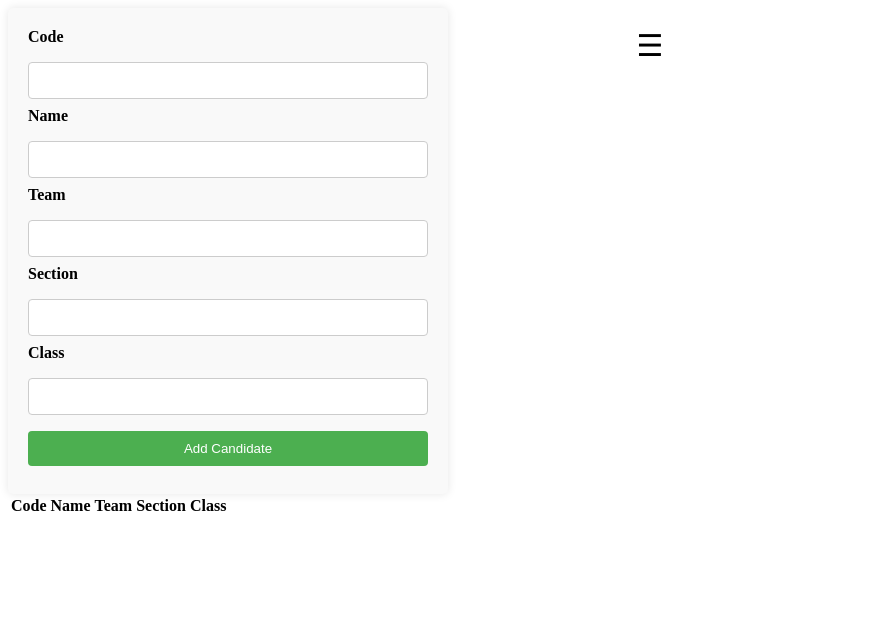
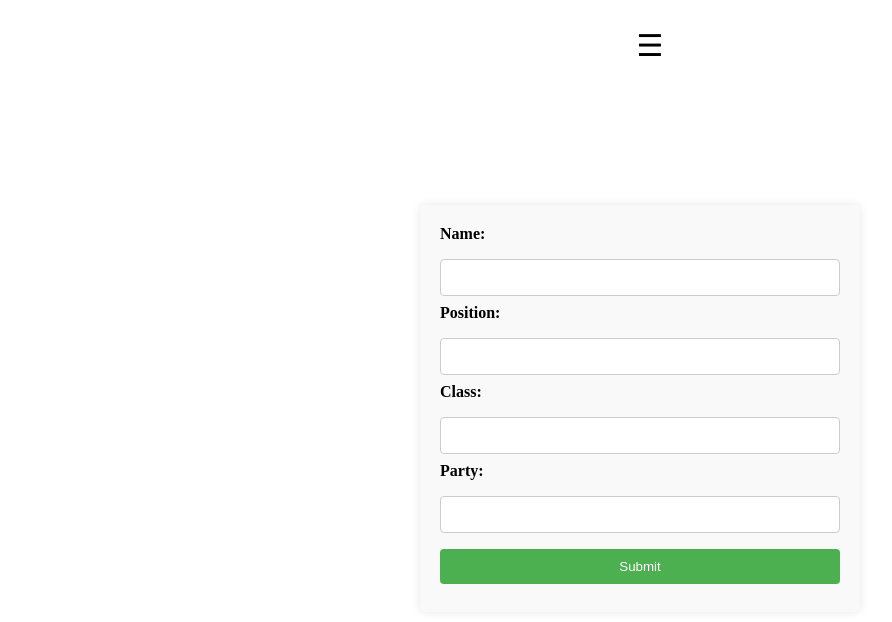
Before and after one commit to Javadamkd/art-fest-management, a Next.js app: page /candidates in a window 1280 px wide. Shown: the top 622 px of the page, without its empty margins (0-892 px from the left). Built offline with nearby package versions, Linux system fonts and the light colour scheme.

Commit message:
Update candidates.js

```diff
--- a/pages/candidates.js
+++ b/pages/candidates.js
@@ -1,73 +1,25 @@
 // pages/candidates.js
-import { useState } from 'react';
+import React from 'react';
 import styles from './candidates.module.css';
 
 const Candidates = () => {
-  const [candidates, setCandidates] = useState([]);
+  return (
+    <div className={styles.formContainer}>
+      <form>
+        <label htmlFor="name">Name:</label>
+        <input type="text" id="name" name="name" required />
 
-  const addCandidate = (event) => {
-    event.preventDefault();
-    // Capture form data
-    const newCandidate = {
-      code: event.target.elements.code.value,
-      name: event.target.elements.name.value,
-      team: event.target.elements.team.value,
-      section: event.target.elements.section.value,
-      class: event.target.elements.class.value,
-    };
-    // Update state
-    setCandidates([...candidates, newCandidate]);
-  };
+        <label htmlFor="position">Position:</label>
+        <input type="text" id="position" name="position" required />
 
-  return (
-    <div className={styles.container}>
-      <form onSubmit={addCandidate}>
-        <div className={styles.formGroup}>
-          <label htmlFor="code">Code</label>
-          <input id="code" type="text" className={styles.inputField} required />
-        </div>
-        <div className={styles.formGroup}>
-          <label htmlFor="name">Name</label>
-          <input id="name" type="text" className={styles.inputField} required />
-        </div>
-        <div className={styles.formGroup}>
-          <label htmlFor="team">Team</label>
-          <input id="team" type="text" className={styles.inputField} required />
-        </div>
-        <div className={styles.formGroup}>
-          <label htmlFor="section">Section</label>
-          <input id="section" type="text" className={styles.inputField} required />
-        </div>
-        <div className={styles.formGroup}>
-          <label htmlFor="class">Class</label>
-          <input id="class" type="text" className={styles.inputField} required />
-        </div>
-        <button type="submit" className={styles.submitButton}>Add Candidate</button>
+        <label htmlFor="class">Class:</label>
+        <input type="text" id="class" name="class" required />
+
+        <label htmlFor="party">Party:</label>
+        <input type="text" id="party" name="party" required />
+
+        <button type="submit">Submit</button>
       </form>
-      <div className={styles.tableContainer}>
-        <table className={styles.table}>
-          <thead>
-            <tr>
-              <th>Code</th>
-              <th>Name</th>
-              <th>Team</th>
-              <th>Section</th>
-              <th>Class</th>
-            </tr>
-          </thead>
-          <tbody>
-            {candidates.map((candidate, index) => (
-              <tr key={index}>
-                <td>{candidate.code}</td>
-                <td>{candidate.name}</td>
-                <td>{candidate.team}</td>
-                <td>{candidate.section}</td>
-                <td>{candidate.class}</td>
-              </tr>
-            ))}
-          </tbody>
-        </table>
-      </div>
     </div>
   );
 };
```
